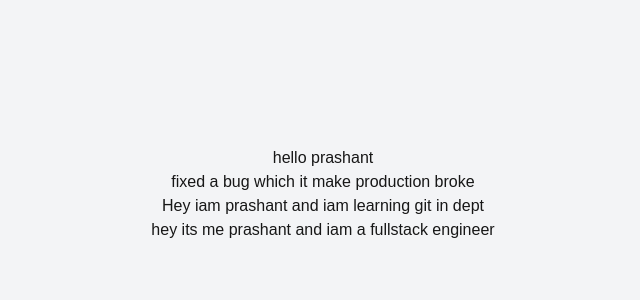
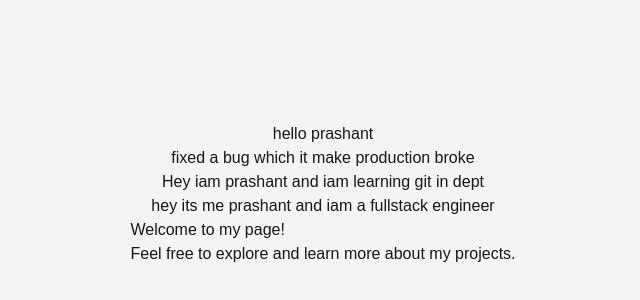
Before and after one commit to prashantbhoite123/Demo-repo-1, a Next.js app in the folder frontend/: page / in a window 1280 px wide. Shown: the part 206-506 px from the top of the page, without its empty margins (317-957 px from the left). Built offline with nearby package versions, Linux system fonts and the light colour scheme.

Commit message:
learn complete git hub which industry level use

```diff
--- a/frontend/src/app/page.tsx
+++ b/frontend/src/app/page.tsx
@@ -7,6 +7,11 @@ export default function Home() {
       </div>
       <h2>Hey iam prashant and iam learning git in dept </h2>
       <h3>hey its me prashant and iam a fullstack engineer</h3>
+
+      <div>
+        <p>Welcome to my page!</p>
+        <p>Feel free to explore and learn more about my projects.</p>
+  </div>
     </div>
   )
 }
```
